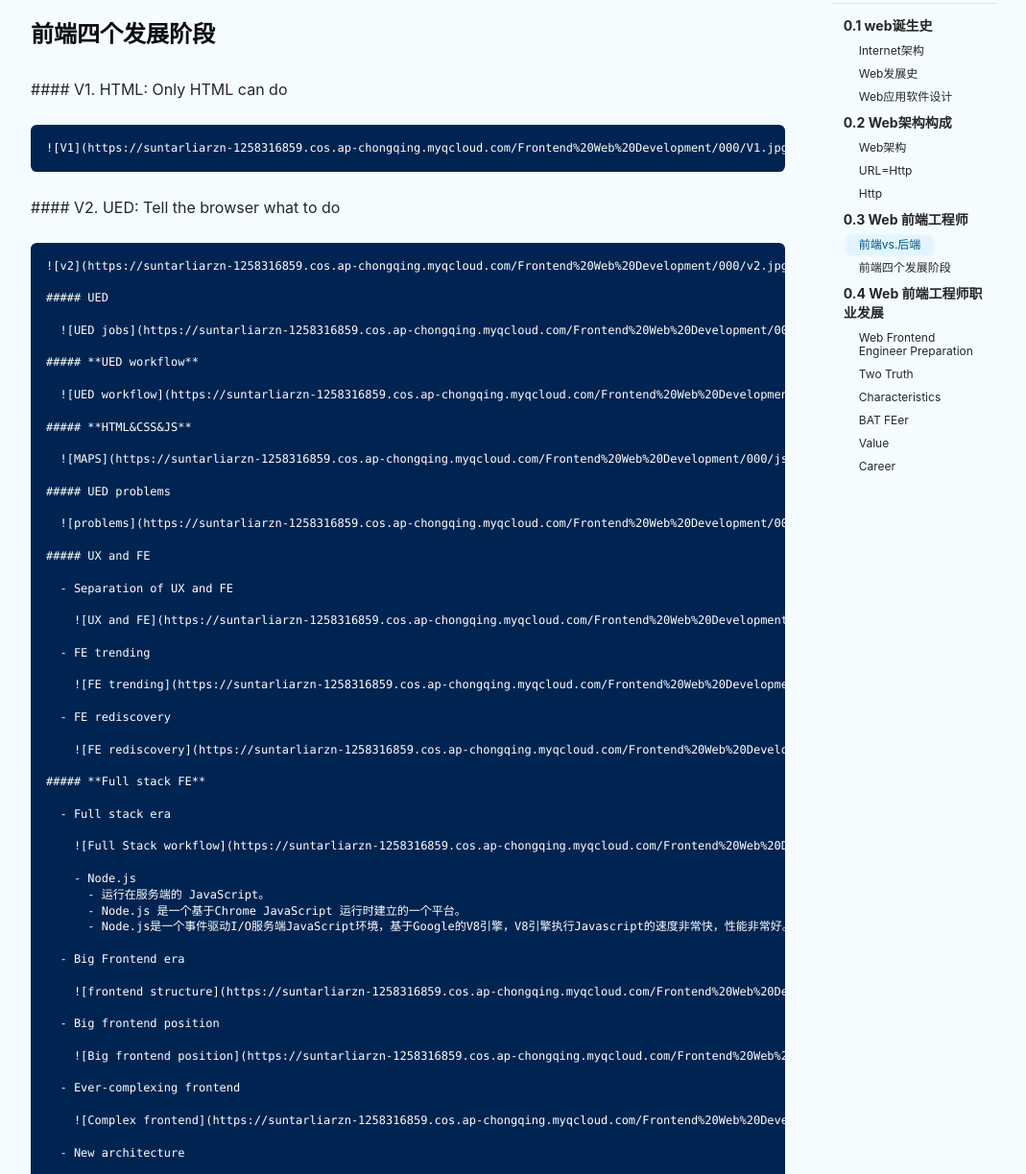
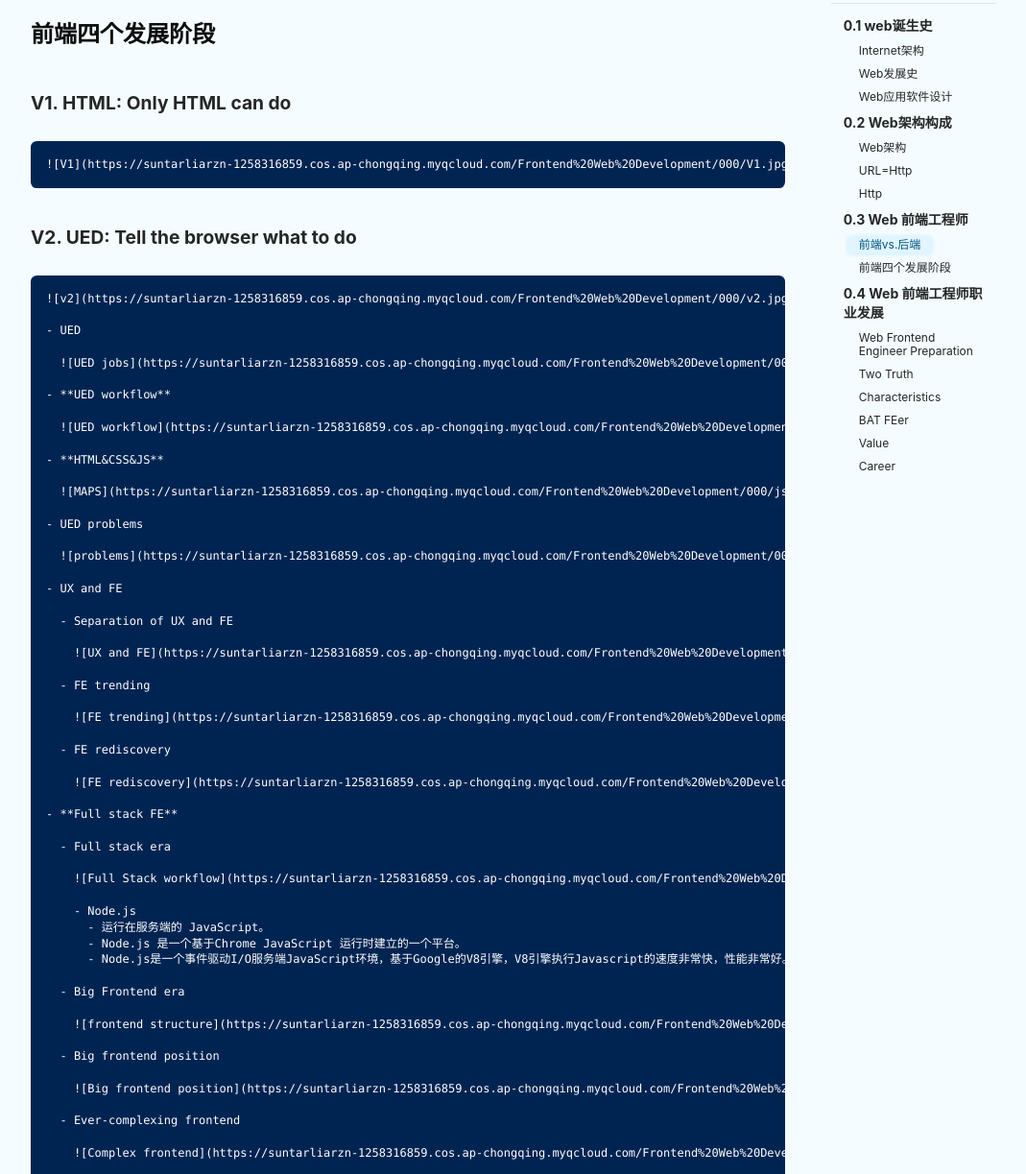
Before and after one commit to suntarliarzn/suntarliarzn.github.io, a Jekyll site: the page built from _posts/2019-03-09-Web frontend development(0)-intro.md, in a window 1280 px wide and 1400 px high, scrolled down 5021 px. Shown: the part 177-1400 px from the top of the window at 96% size, without its empty margins (105-1174 px from the left). Built offline with Jekyll 4.4.1, drawn with Linux system fonts in a browser that asks for light colours; nearby versions of some CDN libraries; comment, search, counter and statistics services are not loaded; some of the changed text lies outside the part shown.

Commit message:
20190310 title

```diff
--- a/_posts/2019-03-09-Web frontend development(0)-intro.md
+++ b/_posts/2019-03-09-Web frontend development(0)-intro.md
@@ -71,31 +71,31 @@ layout: article
 
   [^]: 翻译在前端开发的位置
 
-  #### V1. HTML: Only HTML can do
+#### V1. HTML: Only HTML can do
 
     ![V1](https://suntarliarzn-1258316859.cos.ap-chongqing.myqcloud.com/Frontend%20Web%20Development/000/V1.jpg)
 
-  #### V2.  UED: Tell the browser what to do
+#### V2.  UED: Tell the browser what to do
 
     ![v2](https://suntarliarzn-1258316859.cos.ap-chongqing.myqcloud.com/Frontend%20Web%20Development/000/v2.jpg)
 
-    ##### UED
+    - UED
 
       ![UED jobs](https://suntarliarzn-1258316859.cos.ap-chongqing.myqcloud.com/Frontend%20Web%20Development/000/UED.jpg)
 
-    ##### **UED workflow**
+    - **UED workflow**
 
       ![UED workflow](https://suntarliarzn-1258316859.cos.ap-chongqing.myqcloud.com/Frontend%20Web%20Development/000/product%20development.jpg)
 
-    ##### **HTML&CSS&JS**
+    - **HTML&CSS&JS**
 
       ![MAPS](https://suntarliarzn-1258316859.cos.ap-chongqing.myqcloud.com/Frontend%20Web%20Development/000/js%2Chtml%2Ccss.jpg)
 
-    ##### UED problems
+    - UED problems
 
       ![problems](https://suntarliarzn-1258316859.cos.ap-chongqing.myqcloud.com/Frontend%20Web%20Development/000/ued%20problem.jpg)
 
-    ##### UX and FE
+    - UX and FE
 
       - Separation of UX and FE
 
@@ -109,7 +109,7 @@ layout: article
 
         ![FE rediscovery](https://suntarliarzn-1258316859.cos.ap-chongqing.myqcloud.com/Frontend%20Web%20Development/000/fe%20rediscover.jpg)
 
-    ##### **Full stack FE**
+    - **Full stack FE**
 
       - Full stack era
 
@@ -135,7 +135,6 @@ layout: article
       - New architecture
 
         ![New architecture](https://suntarliarzn-1258316859.cos.ap-chongqing.myqcloud.com/Frontend%20Web%20Development/000/New%20architecture.jpg)
-
 
 ## 0.4 Web 前端工程师职业发展
 
```
